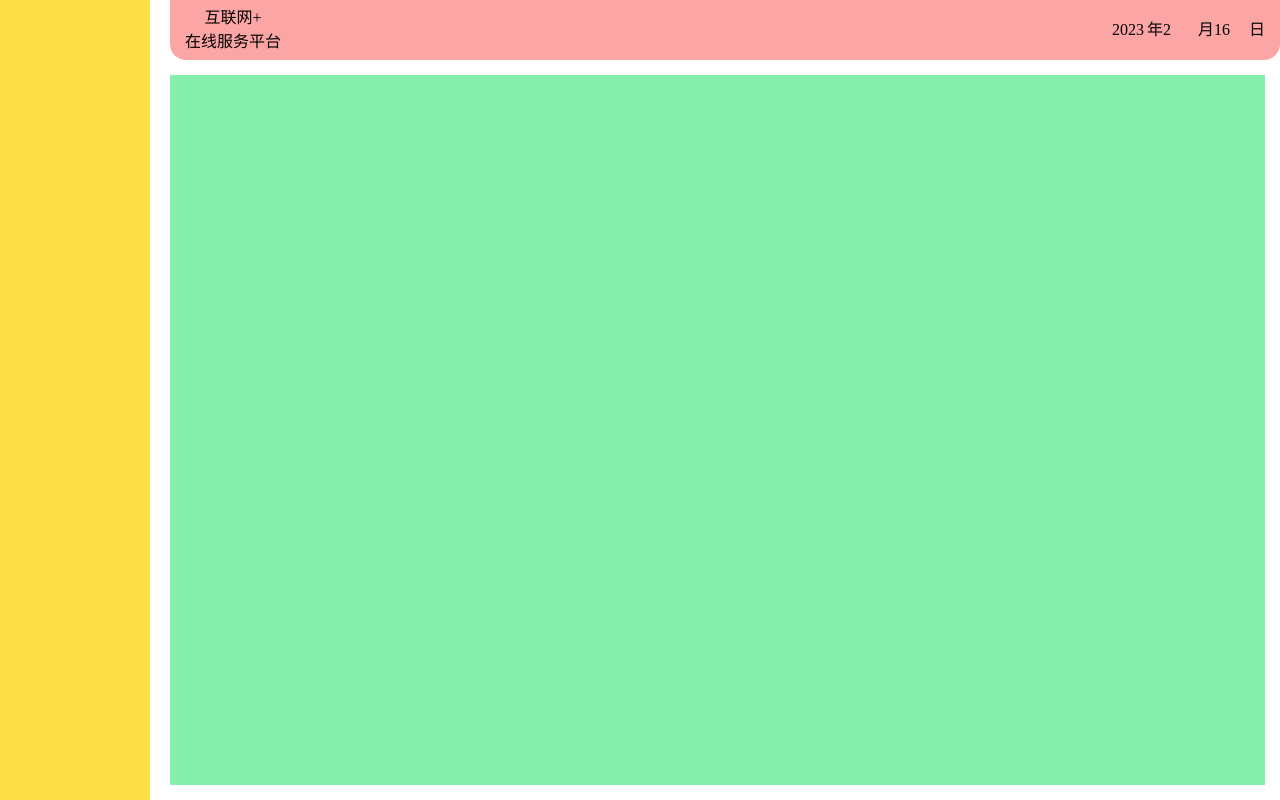
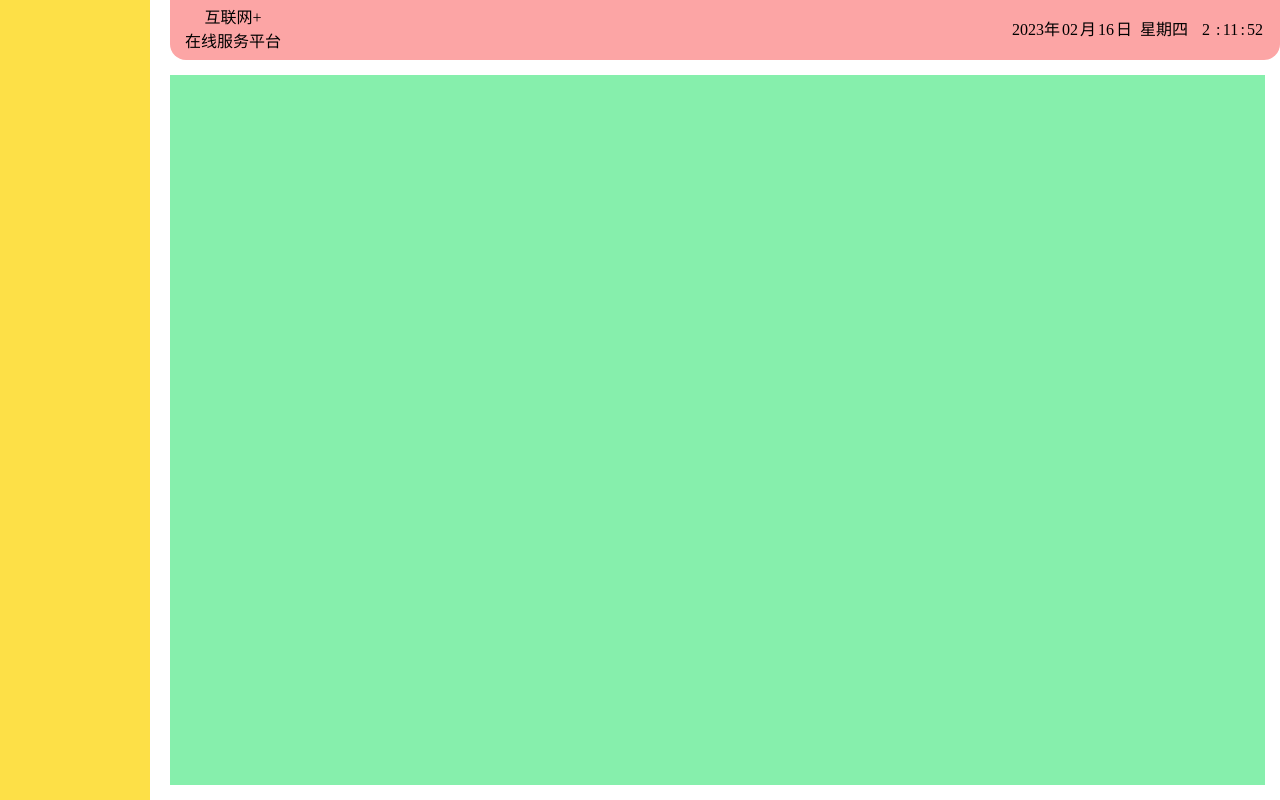
Before and after one commit to BSJJC/Found-this-back-end, a Vue app: page /homePage in a window 1280 px wide. Built offline with nearby package versions, Linux system fonts and the light colour scheme; a web font is replaced by a local one.

Commit message:
add: func copyObjectProp

```diff
--- a/src/components/NavBar.vue
+++ b/src/components/NavBar.vue
@@ -1,9 +1,30 @@
 <script lang="ts" setup>
+import { reactive } from "vue";
 import getTime from "@/utils/getTime";
+import addPrefix from "@/utils/addPrefix";
+import copyObjectProp from "@/utils/copyObjectProp";
+import type timeType from "@/types/timeType";
 
-const timeNow = new Date().getTime().toString();
-const { year, month, date, hour, minute, second, day } = getTime(timeNow);
-console.log(getTime(timeNow));
+const initTimestamp: string = new Date().getTime().toString();
+const initTimeData: timeType = getTime(initTimestamp);
+
+let timeData = reactive<timeType>({
+  year: "",
+  month: "",
+  date: "",
+  hour: "",
+  minute: "",
+  second: "",
+  day: "",
+});
+
+copyObjectProp(timeData, initTimeData);
+
+setInterval(() => {
+  const timestampNow: string = new Date().getTime().toString();
+  const newTimeData: timeType = getTime(timestampNow);
+  copyObjectProp(timeData, newTimeData);
+}, 1000);
 </script>
 
 <template>
@@ -16,12 +37,30 @@ console.log(getTime(timeNow));
 
       <div class="flex flex-row">
         <div class="flex flex-row">
-          <div class="min-w-[35px]">{{ year }}</div>
+          <div class="variable-element">{{ timeData.year }}</div>
           <div>年</div>
-          <div class="min-w-[35px]">{{ month }}</div>
+          <div class="variable-element">
+            {{ addPrefix(timeData.month) }}
+          </div>
           <div>月</div>
-          <div class="min-w-[35px]">{{ date }}</div>
+          <div class="variable-element">
+            {{ addPrefix(timeData.date) }}
+          </div>
           <div>日</div>
+          <div class="mx-2">
+            {{ timeData.day }}
+          </div>
+          <div class="variable-element">
+            {{ timeData.hour }}
+          </div>
+          :
+          <div class="variable-element">
+            {{ timeData.minute }}
+          </div>
+          :
+          <div class="variable-element">
+            {{ timeData.second }}
+          </div>
         </div>
       </div>
     </div>
@@ -32,4 +71,8 @@ console.log(getTime(timeNow));
 .el-header {
   padding-right: 0px !important;
 }
+
+.variable-element {
+  @apply min-w-[20px] text-center;
+}
 </style>
--- a/src/types/timeType.ts
+++ b/src/types/timeType.ts
@@ -5,7 +5,7 @@ type timeType = {
   hour: string | number;
   minute: string | number;
   second: string | number;
-  day: String | number;
+  day: string | number;
 };
 
 export default timeType;
--- /dev/null
+++ b/src/utils/copyObjectProp.ts
@@ -0,0 +1,20 @@
+/**
+ * @param objA
+ * @param objB
+*/
+function copyObjectProp(
+  objA: { [x: string]: string | number; },
+  objB: { [x: string]: string | number; }
+): object {
+  for (const key in objA) {
+    if (Object.prototype.hasOwnProperty.call(objA, key)) {
+      if (objB[key]) {
+        objA[key] = objB[key];
+      }
+    }
+  };
+
+  return objA;
+};
+
+export default copyObjectProp;
```
Also changed, not shown: 1 other file (tests, documents, lock files or other folders).
